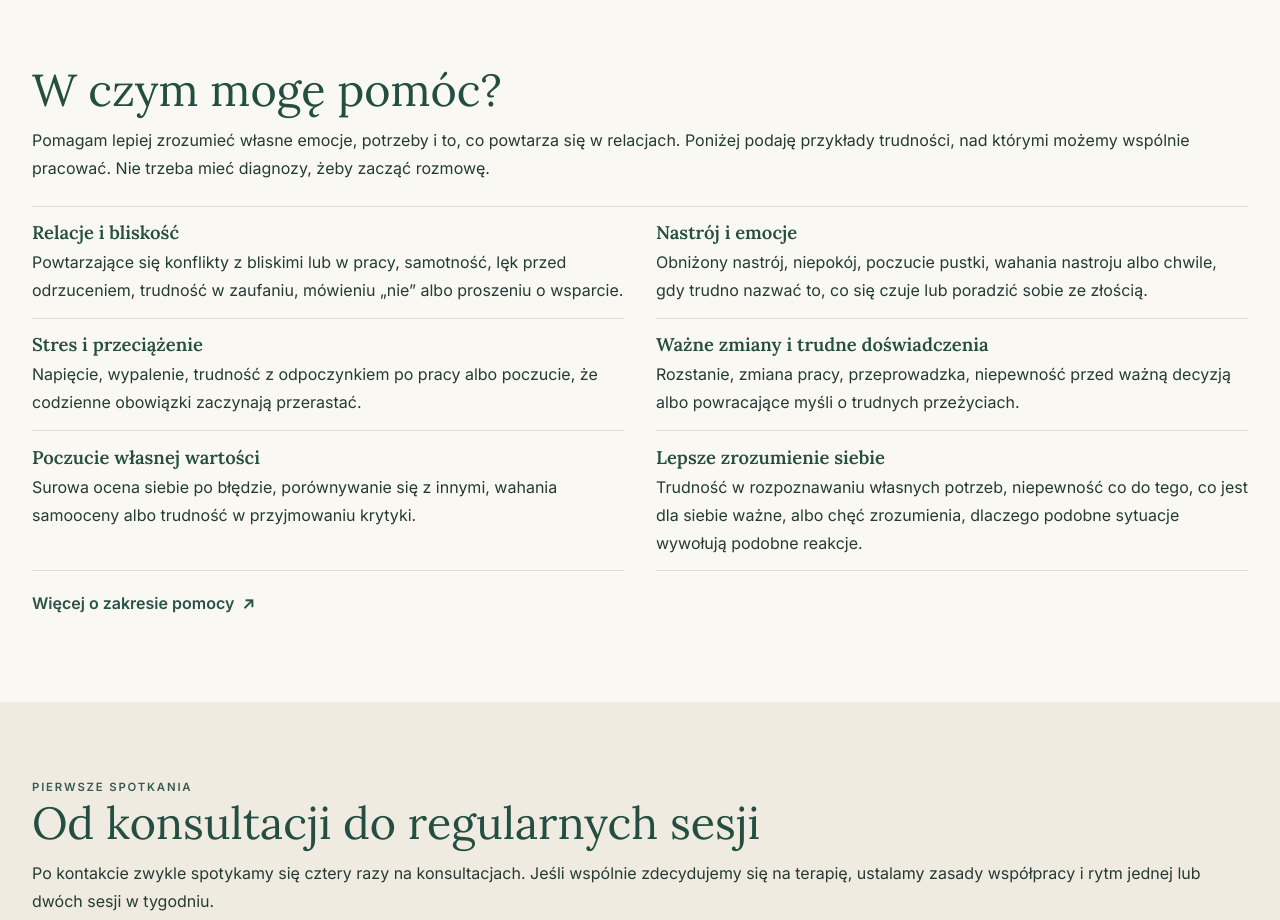
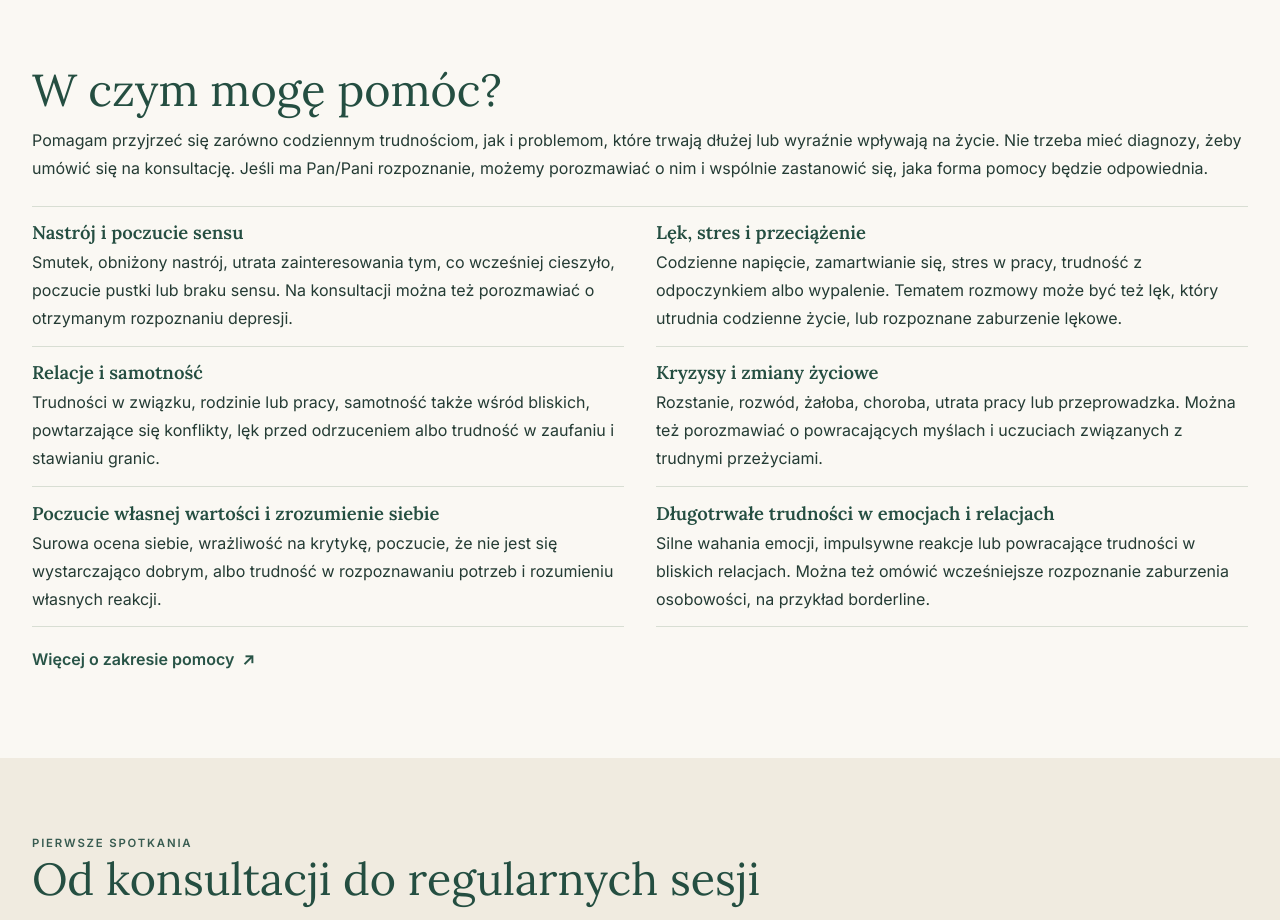
Before and after one commit to Aqulol/strona-psycholog, a Next.js app: page / in a window 1280 px wide. Shown: the part 1380-2300 px from the top of the page. Built offline with nearby package versions, Linux system fonts and the light colour scheme.

Commit message:
Expand homepage examples of consultation topics
Co-authored-by: arena-agent <297053741+arena-agent@users.noreply.github.com>

```diff
--- a/app/page.tsx
+++ b/app/page.tsx
@@ -17,14 +17,14 @@ export default function Home(){return <main id="tresc">
 <section className="editorial-card"><p className="eyebrow">03 / Podejście</p><h3>Praca z przeniesieniem</h3><p>W TFP badamy, jak znane z życia wzorce relacji pojawiają się także w kontakcie ze mną. Stosuję to podejście w klasycznym ujęciu, w ramach szkolenia i pod superwizją.</p><More href={paths.tfp}>Czym jest TFP</More></section></div></div>
 <section className="shell home-block" aria-labelledby="tematy-konsultacji">
   <h2 id="tematy-konsultacji">W czym mogę pomóc?</h2>
-  <p className="mb-6">Pomagam lepiej zrozumieć własne emocje, potrzeby i to, co powtarza się w relacjach. Poniżej podaję przykłady trudności, nad którymi możemy wspólnie pracować. Nie trzeba mieć diagnozy, żeby zacząć rozmowę.</p>
+  <p className="mb-6">Pomagam przyjrzeć się zarówno codziennym trudnościom, jak i problemom, które trwają dłużej lub wyraźnie wpływają na życie. Nie trzeba mieć diagnozy, żeby umówić się na konsultację. Jeśli ma Pan/Pani rozpoznanie, możemy porozmawiać o nim i wspólnie zastanowić się, jaka forma pomocy będzie odpowiednia.</p>
   <ul className="support-list" role="list">
-    <li><h3>Relacje i bliskość</h3><p>Powtarzające się konflikty z bliskimi lub w pracy, samotność, lęk przed odrzuceniem, trudność w zaufaniu, mówieniu „nie” albo proszeniu o wsparcie.</p></li>
-    <li><h3>Nastrój i emocje</h3><p>Obniżony nastrój, niepokój, poczucie pustki, wahania nastroju albo chwile, gdy trudno nazwać to, co się czuje lub poradzić sobie ze złością.</p></li>
-    <li><h3>Stres i przeciążenie</h3><p>Napięcie, wypalenie, trudność z odpoczynkiem po pracy albo poczucie, że codzienne obowiązki zaczynają przerastać.</p></li>
-    <li><h3>Ważne zmiany i trudne doświadczenia</h3><p>Rozstanie, zmiana pracy, przeprowadzka, niepewność przed ważną decyzją albo powracające myśli o trudnych przeżyciach.</p></li>
-    <li><h3>Poczucie własnej wartości</h3><p>Surowa ocena siebie po błędzie, porównywanie się z innymi, wahania samooceny albo trudność w przyjmowaniu krytyki.</p></li>
-    <li><h3>Lepsze zrozumienie siebie</h3><p>Trudność w rozpoznawaniu własnych potrzeb, niepewność co do tego, co jest dla siebie ważne, albo chęć zrozumienia, dlaczego podobne sytuacje wywołują podobne reakcje.</p></li>
+    <li><h3>Nastrój i poczucie sensu</h3><p>Smutek, obniżony nastrój, utrata zainteresowania tym, co wcześniej cieszyło, poczucie pustki lub braku sensu. Na konsultacji można też porozmawiać o otrzymanym rozpoznaniu depresji.</p></li>
+    <li><h3>Lęk, stres i przeciążenie</h3><p>Codzienne napięcie, zamartwianie się, stres w pracy, trudność z odpoczynkiem albo wypalenie. Tematem rozmowy może być też lęk, który utrudnia codzienne życie, lub rozpoznane zaburzenie lękowe.</p></li>
+    <li><h3>Relacje i samotność</h3><p>Trudności w związku, rodzinie lub pracy, samotność także wśród bliskich, powtarzające się konflikty, lęk przed odrzuceniem albo trudność w zaufaniu i stawianiu granic.</p></li>
+    <li><h3>Kryzysy i zmiany życiowe</h3><p>Rozstanie, rozwód, żałoba, choroba, utrata pracy lub przeprowadzka. Można też porozmawiać o powracających myślach i uczuciach związanych z trudnymi przeżyciami.</p></li>
+    <li><h3>Poczucie własnej wartości i zrozumienie siebie</h3><p>Surowa ocena siebie, wrażliwość na krytykę, poczucie, że nie jest się wystarczająco dobrym, albo trudność w rozpoznawaniu potrzeb i rozumieniu własnych reakcji.</p></li>
+    <li><h3>Długotrwałe trudności w emocjach i relacjach</h3><p>Silne wahania emocji, impulsywne reakcje lub powracające trudności w bliskich relacjach. Można też omówić wcześniejsze rozpoznanie zaburzenia osobowości, na przykład borderline.</p></li>
   </ul>
   <More href={paths.signs}>Więcej o zakresie pomocy</More>
 </section>
```
